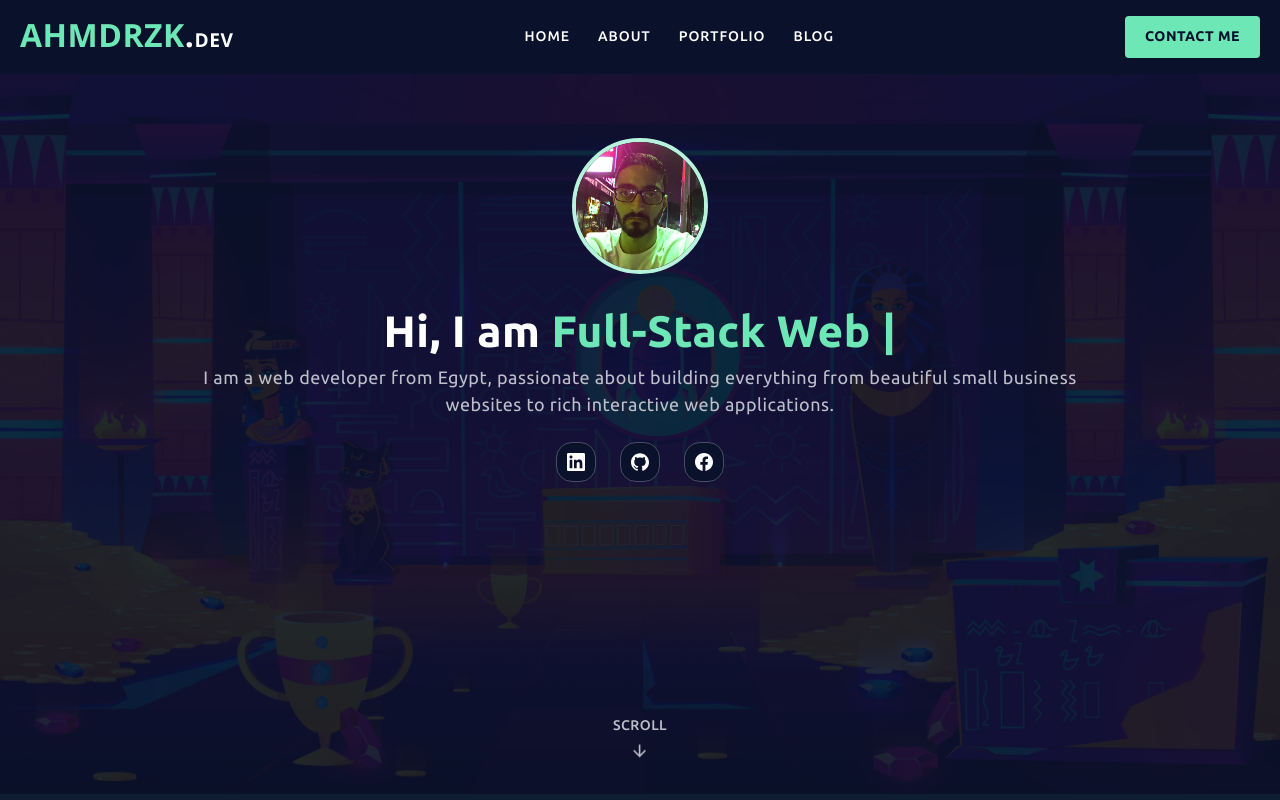
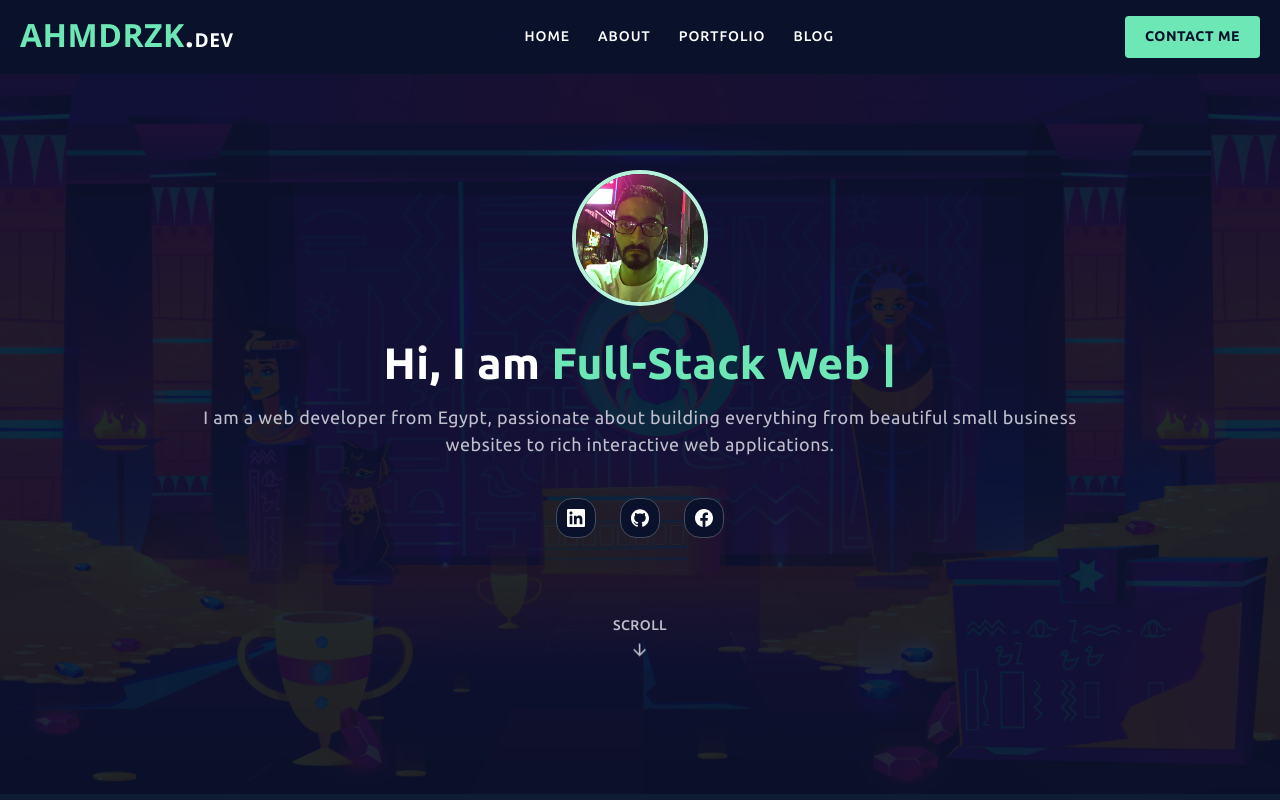
Before and after one commit to ahmdrzk/my-website, a Next.js app: page / in a window 1280 px wide. Shown: the top 800 px of the page. Built offline with nearby package versions, Linux system fonts and the light colour scheme.

Commit message:
Fix home-section styles

```diff
--- a/sass/components/_home-section.scss
+++ b/sass/components/_home-section.scss
@@ -8,6 +8,7 @@
 
 .home-section-overlay {
   @include center-content;
+  justify-content: flex-start;
   flex-direction: column;
   min-height: 90vh;
   background-color: $color-background-opaque;
@@ -19,11 +20,14 @@
   flex-direction: column;
   row-gap: 1.5rem;
   max-width: $section-inner-max-width;
+  margin-top: 2.5vw;
   padding-top: calc(10vh - 1rem);
   text-align: center;
 }
 
 .home-section__heading {
+  margin-bottom: 0.5rem;
+
   .typing-text,
   .typing-cursor {
     color: $color-primary;
@@ -38,6 +42,7 @@
 }
 
 .home-section__summary-text {
+  margin-bottom: 1rem;
   color: $color-text-secondary;
 }
 
@@ -49,7 +54,7 @@
 .scroll-down-button {
   @include center-content;
   flex-direction: column;
-  margin-top: auto;
+  margin-top: 1vw;
   margin-bottom: 2rem;
   color: $color-text-secondary;
   text-decoration: none;
```
